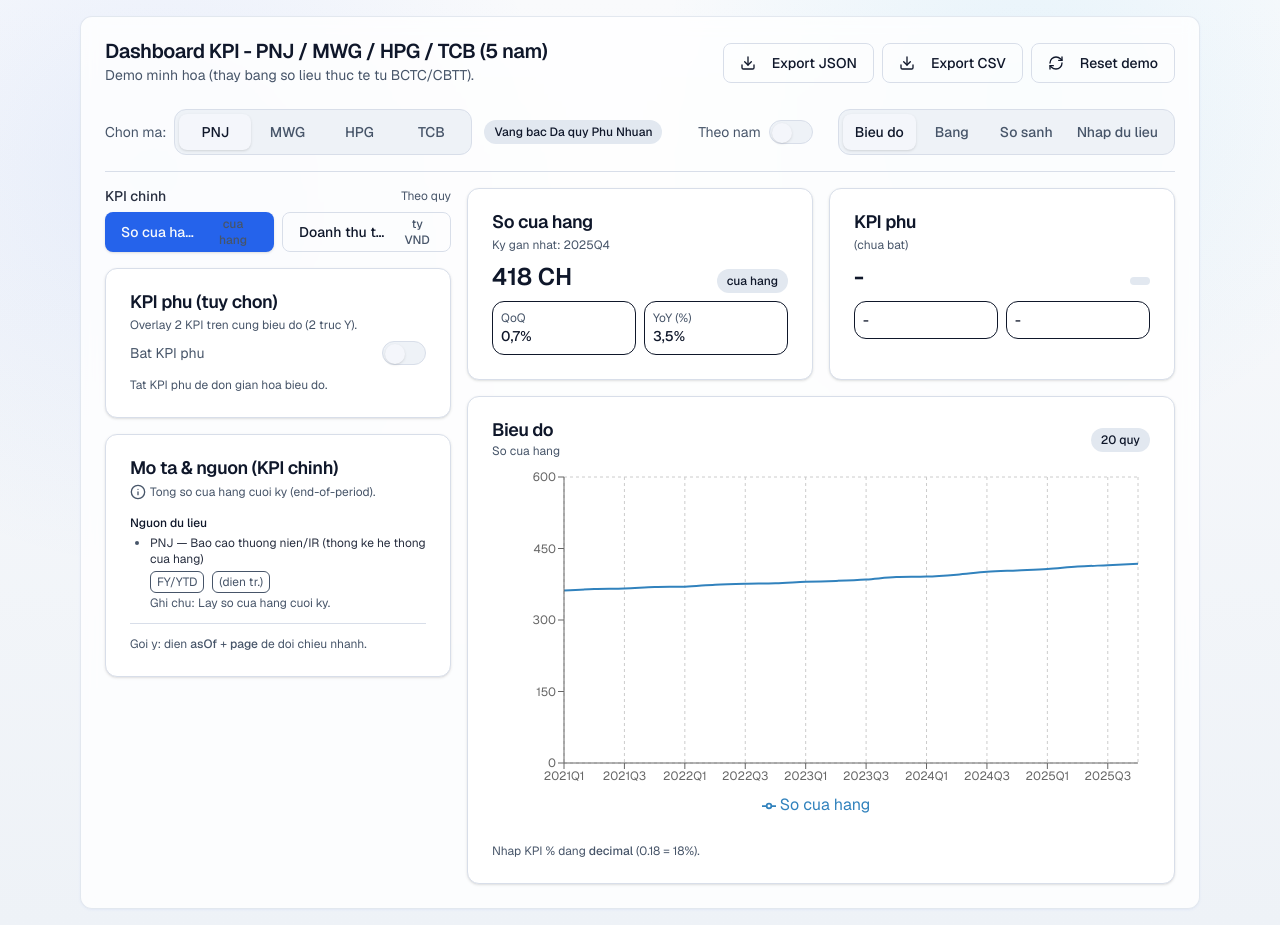
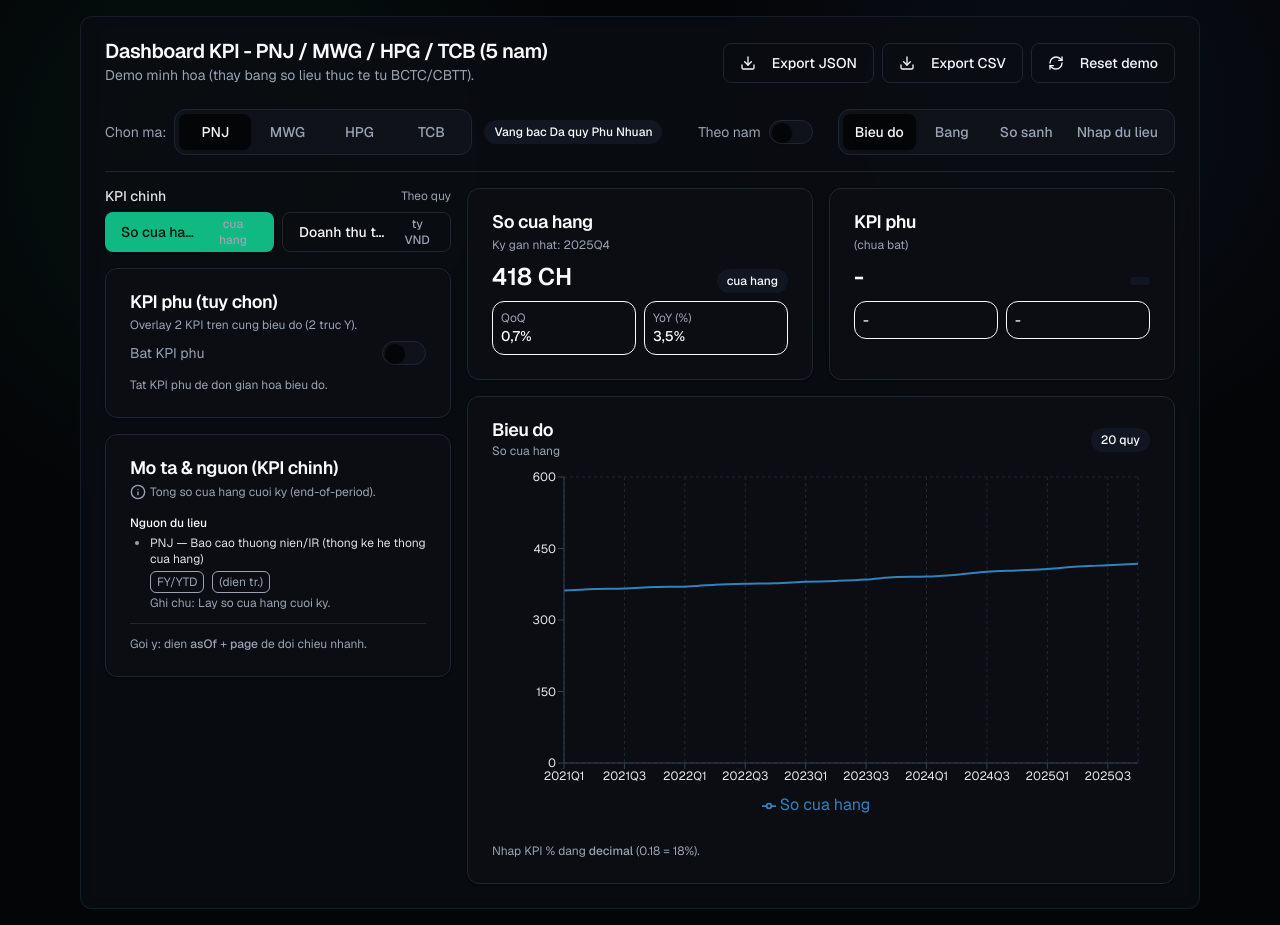
Before and after one commit to Khongdaidong/KPI-VN30-dashboard, a Next.js app: page /KPI-VN30-dashboard/ in a window 1280 px wide. Built offline with nearby package versions, Linux system fonts and the light colour scheme.

Commit message:
Restyle dashboard to dark minimal theme

```diff
--- a/src/app/globals.css
+++ b/src/app/globals.css
@@ -1,19 +1,19 @@
 @import "tailwindcss";
 
 :root {
-  --background: #f4f6fb;
-  --foreground: #0f172a;
-  --card: #ffffff;
-  --card-foreground: #0f172a;
-  --muted: #eef2f7;
-  --muted-foreground: #475569;
-  --border: #d8dee9;
-  --primary: #2563eb;
-  --primary-foreground: #f8fafc;
-  --secondary: #e2e8f0;
-  --secondary-foreground: #0f172a;
-  --accent: #dbeafe;
-  --accent-foreground: #0f172a;
+  --background: #040507;
+  --foreground: #f5f7fb;
+  --card: #0b0d12;
+  --card-foreground: #f8fafc;
+  --muted: #0f1219;
+  --muted-foreground: #9aa3b5;
+  --border: #1e2633;
+  --primary: #10b981;
+  --primary-foreground: #04120c;
+  --secondary: #111622;
+  --secondary-foreground: #f8fafc;
+  --accent: #111825;
+  --accent-foreground: #e5e7eb;
   --destructive: #ef4444;
   --destructive-foreground: #f8fafc;
 }
@@ -44,9 +44,9 @@
 
 body {
   min-height: 100vh;
-  background: radial-gradient(circle at 12% 18%, rgba(37, 99, 235, 0.08), transparent 30%),
-    radial-gradient(circle at 80% 10%, rgba(14, 165, 233, 0.08), transparent 28%),
-    linear-gradient(180deg, #f9fafc 0%, #eef2f7 100%);
+  background: radial-gradient(circle at 18% 18%, rgba(16, 185, 129, 0.08), transparent 28%),
+    radial-gradient(circle at 82% 12%, rgba(59, 130, 246, 0.08), transparent 26%),
+    #040507;
   color: var(--foreground);
   font-family: var(--font-geist-sans), system-ui, -apple-system, sans-serif;
 }
--- a/src/app/page.tsx
+++ b/src/app/page.tsx
@@ -508,18 +508,28 @@
                       <div className="h-[360px] w-full">
                         <ResponsiveContainer width="100%" height="100%">
                           <LineChart data={chartData} margin={{ left: 12, right: 12, top: 10, bottom: 10 }}>
-                            <CartesianGrid strokeDasharray="3 3" />
-                            <XAxis dataKey="period" tick={{ fontSize: 12 }} interval={granularity === "Q" ? 1 : 0} />
+                            <CartesianGrid strokeDasharray="3 3" stroke="#1f2937" />
+                            <XAxis
+                              dataKey="period"
+                              tick={{ fontSize: 12, fill: "#e5e7eb" }}
+                              tickLine={{ stroke: "#334155" }}
+                              axisLine={{ stroke: "#334155" }}
+                              interval={granularity === "Q" ? 1 : 0}
+                            />
                             <YAxis
                               yAxisId="left"
-                              tick={{ fontSize: 12 }}
+                              tick={{ fontSize: 12, fill: "#e5e7eb" }}
+                              tickLine={{ stroke: "#334155" }}
+                              axisLine={{ stroke: "#334155" }}
                               tickFormatter={primaryKpi ? yTickFormatterFactory(primaryKpi) : undefined}
                             />
                             {useSecondary && secondaryKpi ? (
                               <YAxis
                                 yAxisId="right"
                                 orientation="right"
-                                tick={{ fontSize: 12 }}
+                                tick={{ fontSize: 12, fill: "#e5e7eb" }}
+                                tickLine={{ stroke: "#334155" }}
+                                axisLine={{ stroke: "#334155" }}
                                 tickFormatter={yTickFormatterFactory(secondaryKpi)}
                               />
                             ) : null}
@@ -536,7 +546,7 @@
                                 ) : null
                               }
                             />
-                            <Legend />
+                            <Legend wrapperStyle={{ color: "#e5e7eb" }} />
 
                             <Line
                               type="monotone"
@@ -681,9 +691,19 @@
                       <div className="h-[320px] w-full">
                         <ResponsiveContainer width="100%" height="100%">
                           <BarChart data={compareBars} margin={{ left: 12, right: 12, top: 10, bottom: 10 }}>
-                            <CartesianGrid strokeDasharray="3 3" />
-                            <XAxis dataKey="ticker" tick={{ fontSize: 12 }} />
-                            <YAxis tick={{ fontSize: 12 }} tickFormatter={primaryKpi ? yTickFormatterFactory(primaryKpi) : undefined} />
+                            <CartesianGrid strokeDasharray="3 3" stroke="#1f2937" />
+                            <XAxis
+                              dataKey="ticker"
+                              tick={{ fontSize: 12, fill: "#e5e7eb" }}
+                              tickLine={{ stroke: "#334155" }}
+                              axisLine={{ stroke: "#334155" }}
+                            />
+                            <YAxis
+                              tick={{ fontSize: 12, fill: "#e5e7eb" }}
+                              tickLine={{ stroke: "#334155" }}
+                              axisLine={{ stroke: "#334155" }}
+                              tickFormatter={primaryKpi ? yTickFormatterFactory(primaryKpi) : undefined}
+                            />
                             <Tooltip formatter={tooltipFormatter} />
                             <Bar dataKey="value" name={primaryKpi?.label || "Gia tri"} />
                           </BarChart>
```
